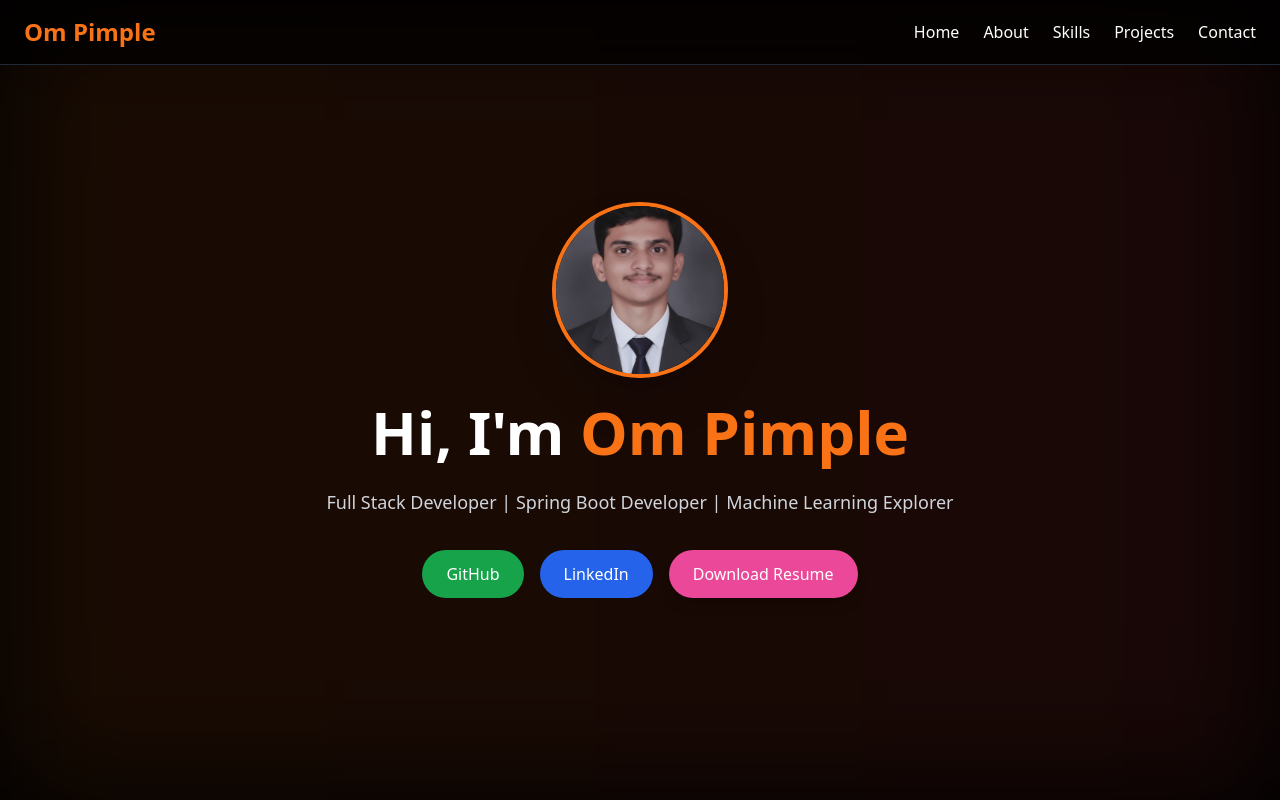
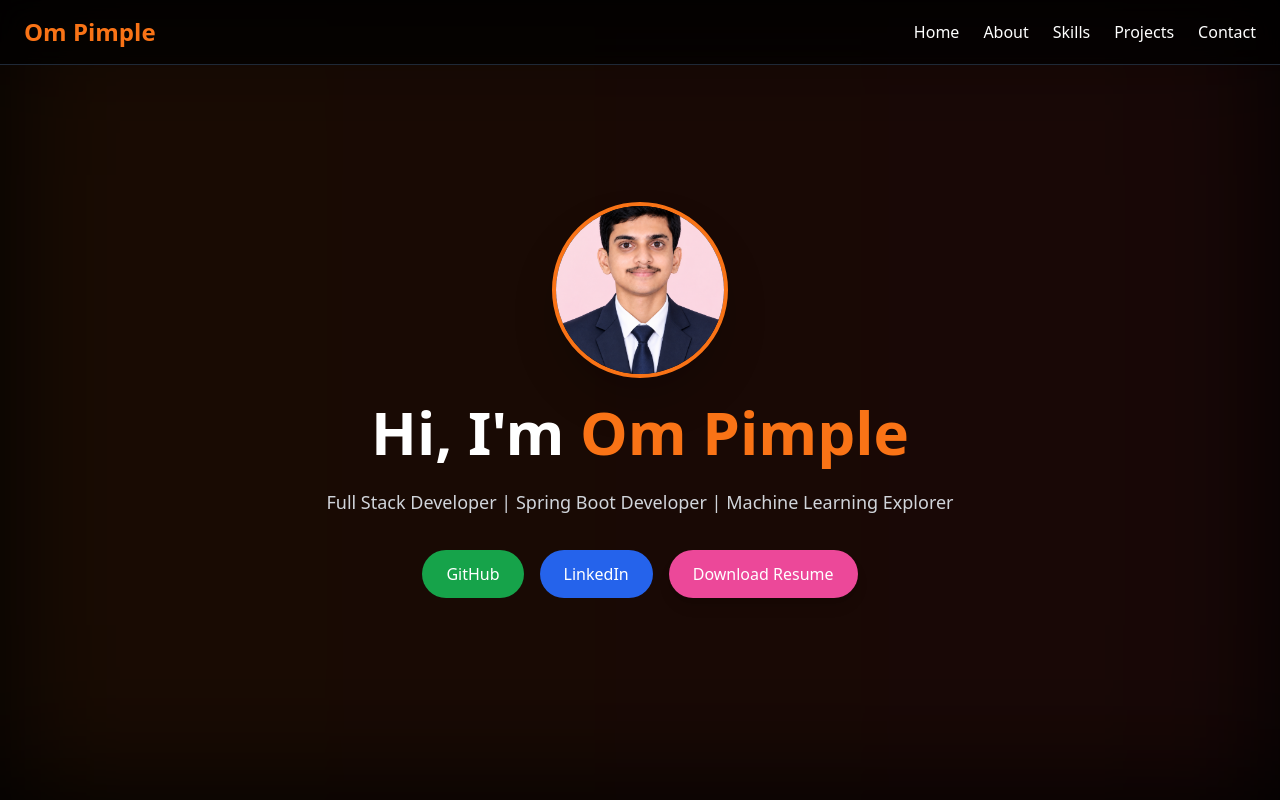
Before and after one commit to OmPimple26/My-Personal-Portfolio, a React (Vite) app: page / in a window 1280 px wide. Shown: the top 800 px of the page. Built offline with nearby package versions, Linux system fonts and the light colour scheme.

Commit message:
Changed profile image

```diff
--- a/src/components/Hero.jsx
+++ b/src/components/Hero.jsx
@@ -12,7 +12,7 @@ const Hero = () => {
 
       {/* Profile Image */}
       <motion.img
-        src="/self1.png"
+        src="/self2.png"
         alt="Profile"
         className="rounded-full w-44 h-44 mb-6 shadow-2xl border-4 border-orange-500 object-cover z-10"
         initial={{ scale: 0 }}
```
Also changed, not shown: public/self2.jpg (deleted), public/self2.png (added).
